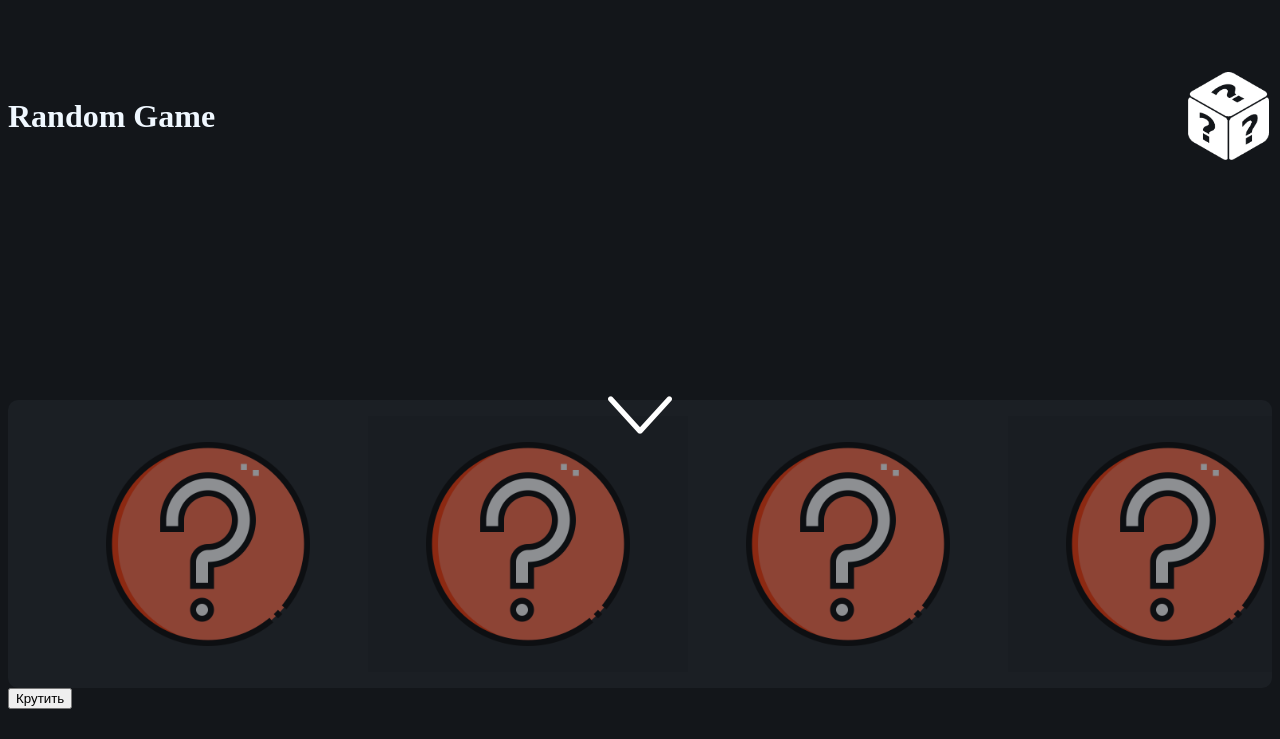
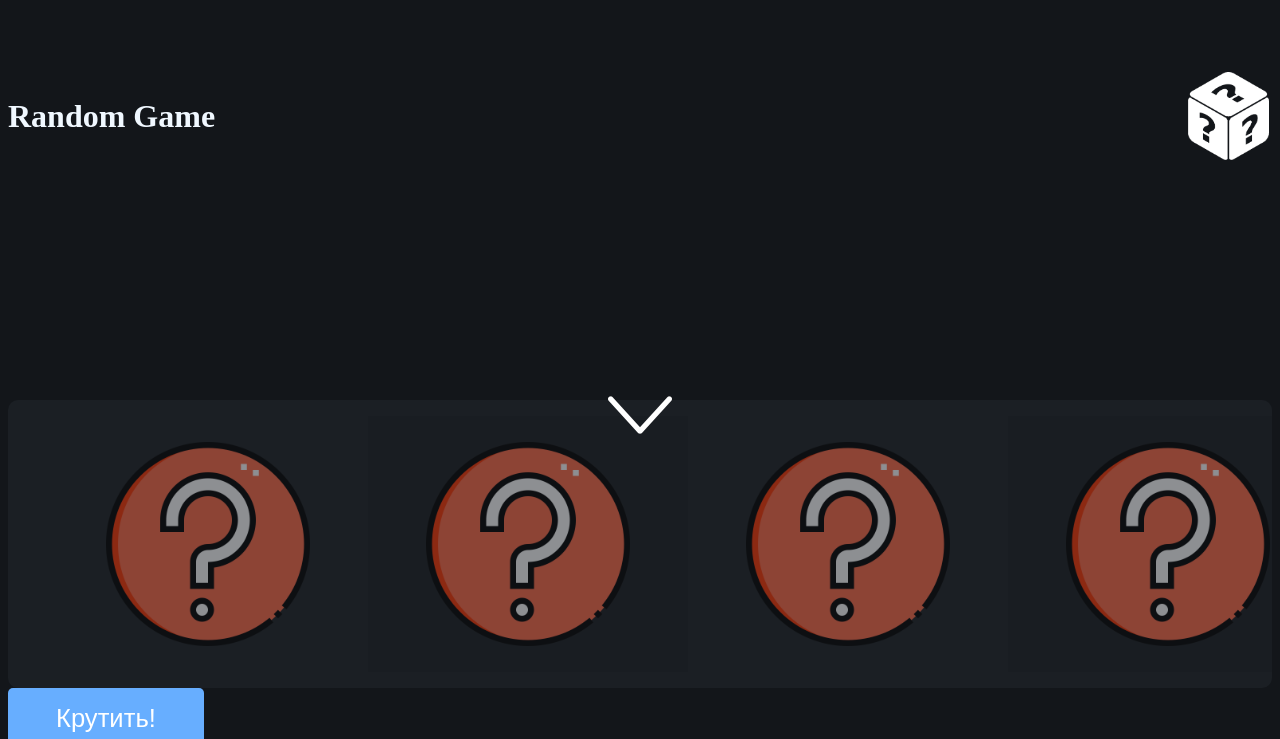
Before and after one commit to DmitryStoyan/Random-game-vue, a Vue app: page / in a window 1280 px wide. Shown: the top 739 px of the page. Built offline with nearby package versions, Linux system fonts and the light colour scheme.

Commit message:
added UI myButton

```diff
--- a/src/App.vue
+++ b/src/App.vue
@@ -3,18 +3,28 @@ import { ref } from 'vue';
 import Header from './components/Header.vue';
 import GameLibrary from './components/GameLibrary.vue';
 import Roulette from './components/Roulette.vue';
+import MyButton from './components/UI/MyButton.vue';
 
 const selectedGames = ref([]);
+const rouletteRef = ref(null)
 
 function updateSelectedGames(newSelectedGames) {
   selectedGames.value = newSelectedGames;
 }
+
+function startRoulette() {
+  if (rouletteRef.value) {
+    rouletteRef.value.start()
+  }
+}
+
 </script>
 
 <template>
   <div>
     <Header />
-    <Roulette :selectedGames="selectedGames" />
+    <Roulette ref="rouletteRef" :selectedGames="selectedGames" />
+    <MyButton @click="startRoulette">Крутить!</MyButton>
     <GameLibrary :selectedGames="selectedGames" @update-selected-games="updateSelectedGames" />
   </div>
 </template>
--- a/src/components/Roulette.vue
+++ b/src/components/Roulette.vue
@@ -9,6 +9,8 @@ const props = defineProps({
     default: () => []
   }
 });
+
+const emit = defineEmits(['updateIsStarted']);
 
 const cells = 243;
 let isStarted = ref(false);
@@ -72,6 +74,7 @@ function start() {
     return;
   } else {
     isStarted.value = true;
+    emit('updateIsStarted', true);
   }
 
   generateItems();
@@ -85,6 +88,7 @@ function start() {
 
   list.addEventListener("transitionend", () => {
     isStarted.value = false;
+    emit('updateIsStarted', false);
     const items = list.querySelectorAll(".list__item");
     const centerItemIndex = Math.floor(items.length / 2);
     const centerItem = items[centerItemIndex];
@@ -103,6 +107,8 @@ onMounted(() => {
 });
 
 watch(() => props.selectedGames, generateItems, { deep: true });
+
+defineExpose({ start })
 </script>
 
 <template>
@@ -113,9 +119,9 @@ watch(() => props.selectedGames, generateItems, { deep: true });
         <ul class="list"></ul>
       </div>
     </div>
-    <button @click="start">Крутить</button>
   </div>
 </template>
+
 <style>
 .roulette {
   position: relative;
--- /dev/null
+++ b/src/components/UI/MyButton.vue
@@ -0,0 +1,37 @@
+<script setup>
+
+</script>
+
+
+<template>
+  <button class="btn">
+    <slot></slot>
+  </button>
+</template>
+
+<style>
+.btn {
+  align-self: center;
+  padding: 1rem 3rem;
+  background: #67aeff;
+  color: white;
+  font-size: 1.6rem;
+  border: none;
+  outline: none;
+  border-radius: 5px;
+  cursor: pointer;
+  transition: opacity 0.2s ease;
+}
+
+.btn:hover {
+  opacity: 0.8;
+}
+
+.btn_disabled {
+  opacity: 0.3;
+}
+
+.btn:hover.btn_disabled {
+  opacity: 0.3;
+}
+</style>
```
